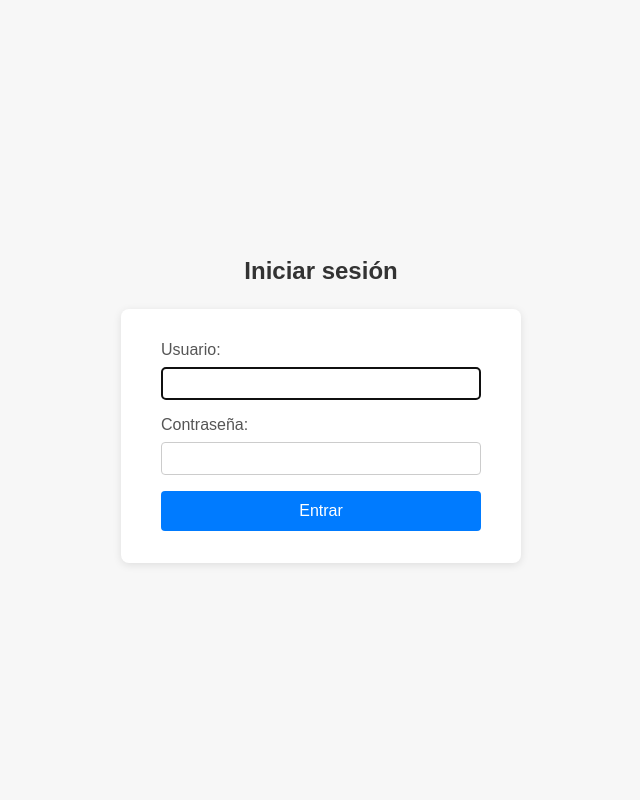
After one commit to restax099-cell/Proyecto_Servidor, a Django app: page /accounts/login/?next=/admin-panel/ in a window 1280 px wide. The commit adds this page. Shown: the whole page, without its empty margins (319-959 px from the left). Run offline with Django 5.2, Linux system fonts and the light colour scheme.

Commit message:
Agregando seguridad y autenticación de usuario admin para acceder a apis y al panel administrativo

```diff
--- a/Proyecto_Inv_Server/Settings_Inv_Server/urls.py
+++ b/Proyecto_Inv_Server/Settings_Inv_Server/urls.py
@@ -20,11 +20,15 @@ URL configuration for Proyecto_Inv_Server project.
 
 from django.contrib import admin
 from django.urls import path, include
+from django.contrib.auth import views as auth_views
 
 from web import views as web_views
 import os
 
 urlpatterns = [
+    path('accounts/login/', auth_views.LoginView.as_view(), name='login'),
+    path('accounts/logout/', auth_views.LogoutView.as_view(next_page='/'), name='logout'),
+
     path('admin/', admin.site.urls),
     path('api/', include('api.urls')),
     path('', web_views.home, name='home'),
--- a/Proyecto_Inv_Server/api/views/codes_views.py
+++ b/Proyecto_Inv_Server/api/views/codes_views.py
@@ -1,11 +1,13 @@
 # api/views/codes_views.py
 from django.views.decorators.csrf import csrf_exempt
 from django.http import JsonResponse
+from rest_framework.decorators import api_view
 import json
 from ..utils.code_utils import get_folio
 import urllib.parse
 
 @csrf_exempt
+@api_view(["GET", "POST"])
 def get_folio_from_url(request):
     # La lógica para el método GET y POST es casi la misma, simplifiquemos
     if request.method == 'GET':
--- /dev/null
+++ b/Proyecto_Inv_Server/web/static/css/styles_login.css
@@ -0,0 +1,61 @@
+body {
+    background: #f7f7f7;
+    font-family: Arial, Helvetica, sans-serif;
+    display: flex;
+    flex-direction: column;
+    justify-content: center;
+    align-items: center;
+    height: 100vh;
+    margin: 0;
+}
+
+form {
+    background: #fff;
+    padding: 2rem 2.5rem;
+    border-radius: 8px;
+    box-shadow: 0 2px 8px rgba(0,0,0,0.1);
+    width: 320px;
+}
+
+h2 {
+    text-align: center;
+    margin-bottom: 1.5rem;
+    color: #333;
+}
+
+label {
+    display: block;
+    margin-bottom: 0.5rem;
+    color: #555;
+}
+
+input[type="text"],
+input[type="password"] {
+    width: 100%;
+    padding: 0.5rem;
+    margin-bottom: 1rem;
+    border: 1px solid #ccc;
+    border-radius: 4px;
+    box-sizing: border-box;
+}
+
+button {
+    width: 100%;
+    padding: 0.7rem;
+    background: #007bff;
+    color: #fff;
+    border: none;
+    border-radius: 4px;
+    font-size: 1rem;
+    cursor: pointer;
+    transition: background 0.2s;
+}
+
+button:hover {
+    background: #0056b3;
+}
+
+p[style*="color: red"] {
+    text-align: center;
+    margin-bottom: 1rem;
+}
--- a/Proyecto_Inv_Server/web/templates/menu_xml.html
+++ b/Proyecto_Inv_Server/web/templates/admin_panel.html
@@ -24,6 +24,10 @@
             <p class="text-gray-600 mt-1">
                 Visualización de datos relacionados con las facturas XML CFDI
             </p>
+            <form action="/accounts/logout/" method="post" class="mt-4">
+                {% csrf_token %}
+                <button type="submit" class="bg-red-500 hover:bg-red-700 text-white font-bold py-2 px-4 rounded">Cerrar sesión</button>
+            </form>
         </header>
 
         <div id="table-selector" class="flex flex-wrap gap-4 mb-6 p-4 bg-white shadow-md rounded-xl"></div>
--- a/Proyecto_Inv_Server/web/templates/index.html
+++ b/Proyecto_Inv_Server/web/templates/index.html
@@ -11,6 +11,8 @@
 
 </head>
 <body>
-    <h1>PRUEBA HTML</h1>
+    <div class="go_panel">
+        <a id="admin-panel-link" href="/admin-panel/" >Ir al Panel Administrativo</a>
+    </div>
 </body>
 </html>
--- /dev/null
+++ b/Proyecto_Inv_Server/web/templates/registration/login.html
@@ -0,0 +1,33 @@
+<!DOCTYPE html>
+<html lang="es">
+<head>
+    <meta charset="UTF-8">
+    <title>Iniciar sesión</title>
+    {% load static %}
+    <link rel="stylesheet" href="{% static 'css/styles_login.css' %}">
+</head>
+<body>
+    <header>
+        <h2>Iniciar sesión</h2>
+    </header>
+    <div>
+        {% if form.errors %}
+            <p style="color: red;">Usuario o contraseña incorrectos.</p>
+        {% endif %}
+        <form method="post">
+            {% csrf_token %}
+            <div>
+                <label for="id_username">Usuario:</label>
+                {{ form.username }}
+            </div>
+            <div>
+                <label for="id_password">Contraseña:</label>
+                {{ form.password }}
+            </div>
+            <button type="submit">Entrar</button>
+        </form>
+    </div>
+
+
+</body>
+</html>
--- a/Proyecto_Inv_Server/web/views.py
+++ b/Proyecto_Inv_Server/web/views.py
@@ -1,7 +1,9 @@
 from django.shortcuts import render
+from django.contrib.auth.decorators import login_required
 
 def home(request):
     return render(request, "index.html")
 
+@login_required
 def admin_panel(request):
-    return render(request, "menu_xml.html")
+    return render(request, "admin_panel.html")
```
Also changed, not shown: Proyecto_Inv_Server/Settings_Inv_Server/settings.py (+12 -0 lines), Proyecto_Inv_Server/api/views/xml_views.py (+8 -5 lines), Proyecto_Inv_Server/web/static/css/styles.css (+20 -13 lines).
